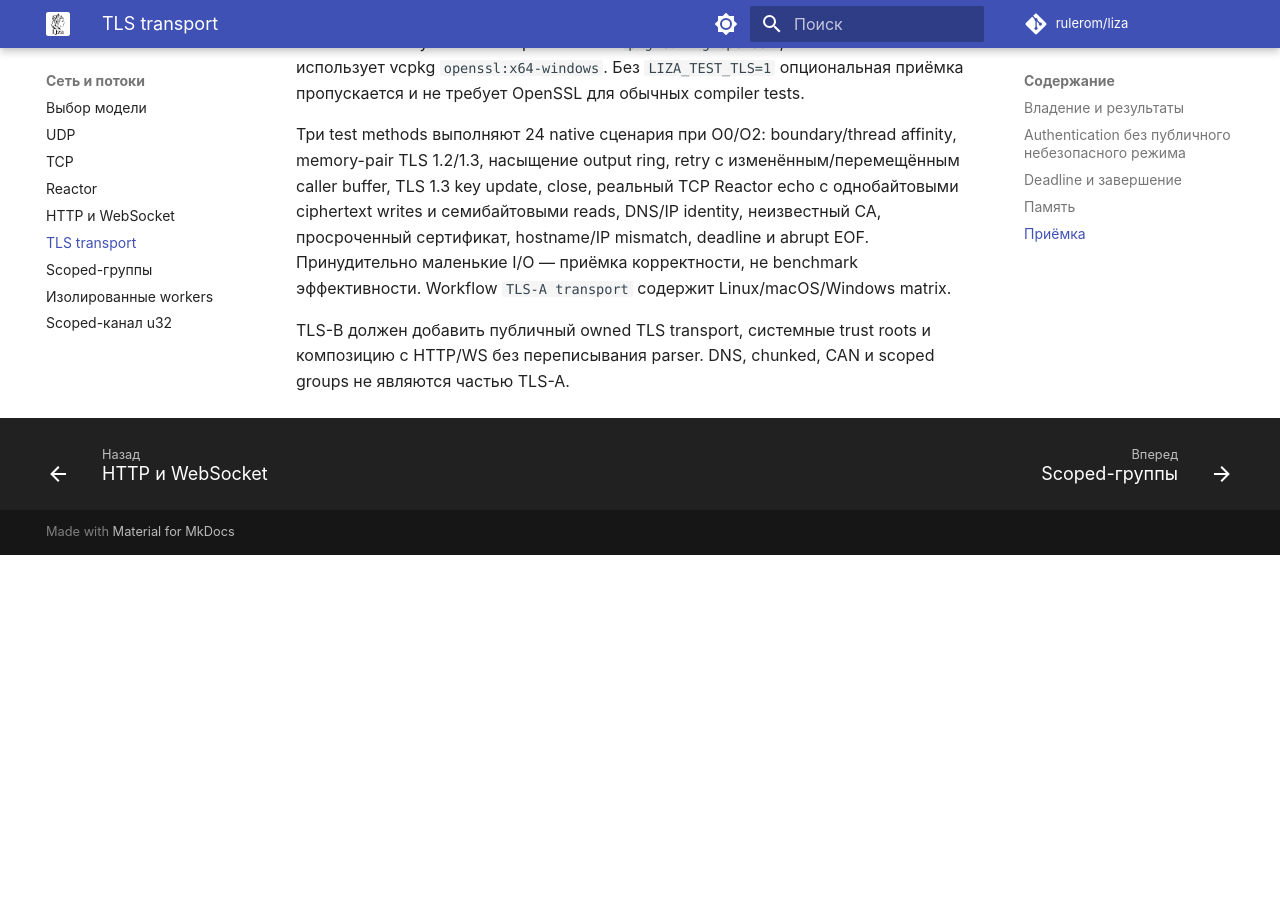
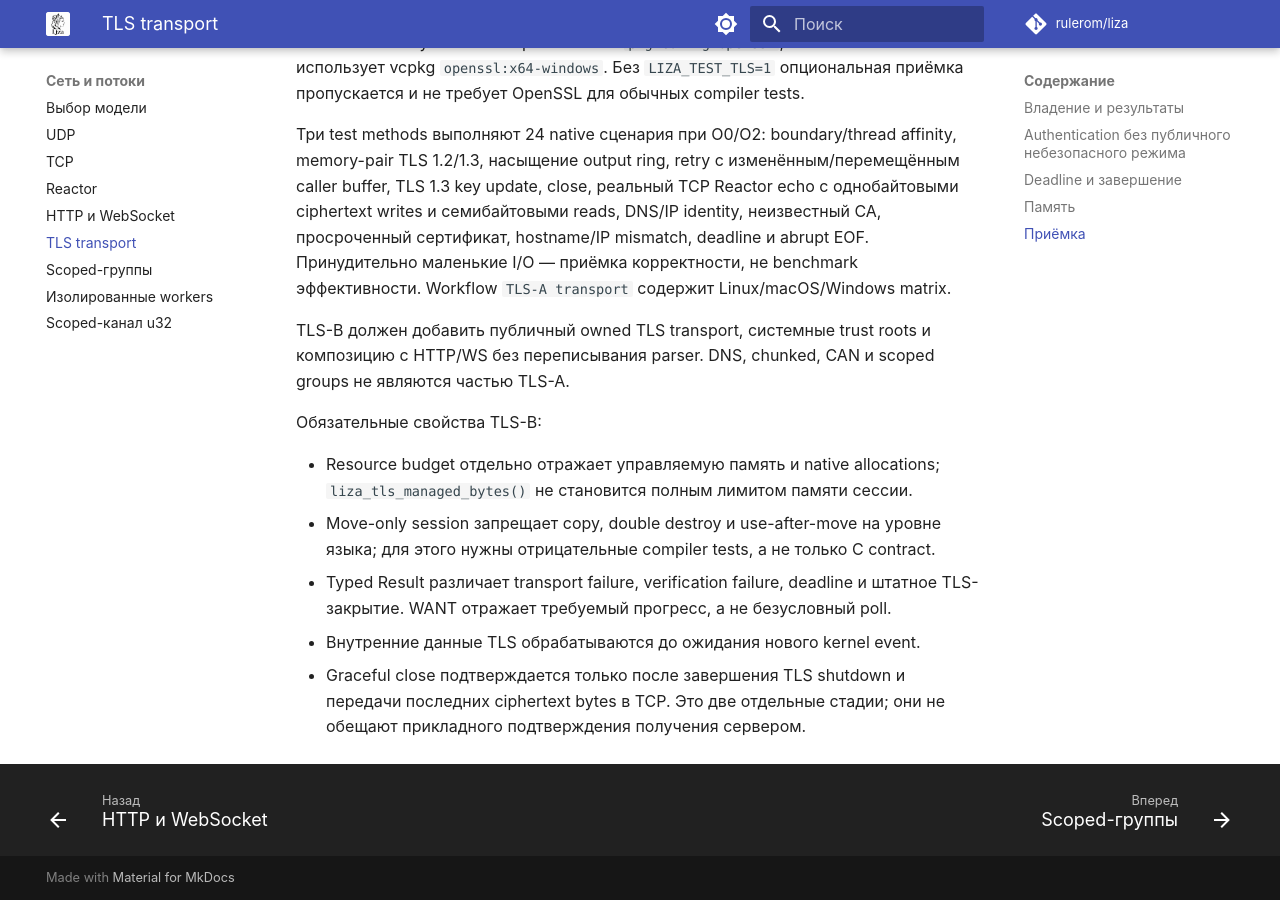
Before and after one commit to rulerom/liza, an MkDocs documentation site: the page built from docs/tls-transport.md, in a window 1280 px wide and 900 px high, scrolled down 2816 px. Built offline with MkDocs 1.6.1 and Material for MkDocs 9.7.7, drawn with Linux system fonts in a browser that asks for light colours; comment, search, counter and statistics services are not loaded; before the commit the page ends 3371 px from its top, so only the background shows below that.

Commit message:
Fix Windows TLS fixture build and record TLS-B requirements

```diff
--- a/docs/tls-transport.md
+++ b/docs/tls-transport.md
@@ -121,3 +121,16 @@ Workflow `TLS-A transport` содержит Linux/macOS/Windows matrix.
 TLS-B должен добавить публичный owned TLS transport, системные trust roots и
 композицию с HTTP/WS без переписывания parser. DNS, chunked, CAN и scoped groups
 не являются частью TLS-A.
+
+Обязательные свойства TLS-B:
+
+- Resource budget отдельно отражает управляемую память и native allocations;
+  `liza_tls_managed_bytes()` не становится полным лимитом памяти сессии.
+- Move-only session запрещает copy, double destroy и use-after-move на уровне
+  языка; для этого нужны отрицательные compiler tests, а не только C contract.
+- Typed Result различает transport failure, verification failure, deadline и
+  штатное TLS-закрытие. WANT отражает требуемый прогресс, а не безусловный poll.
+- Внутренние данные TLS обрабатываются до ожидания нового kernel event.
+- Graceful close подтверждается только после завершения TLS shutdown и передачи
+  последних ciphertext bytes в TCP. Это две отдельные стадии; они не обещают
+  прикладного подтверждения получения сервером.
```
Also changed, not shown: 1 other file.
